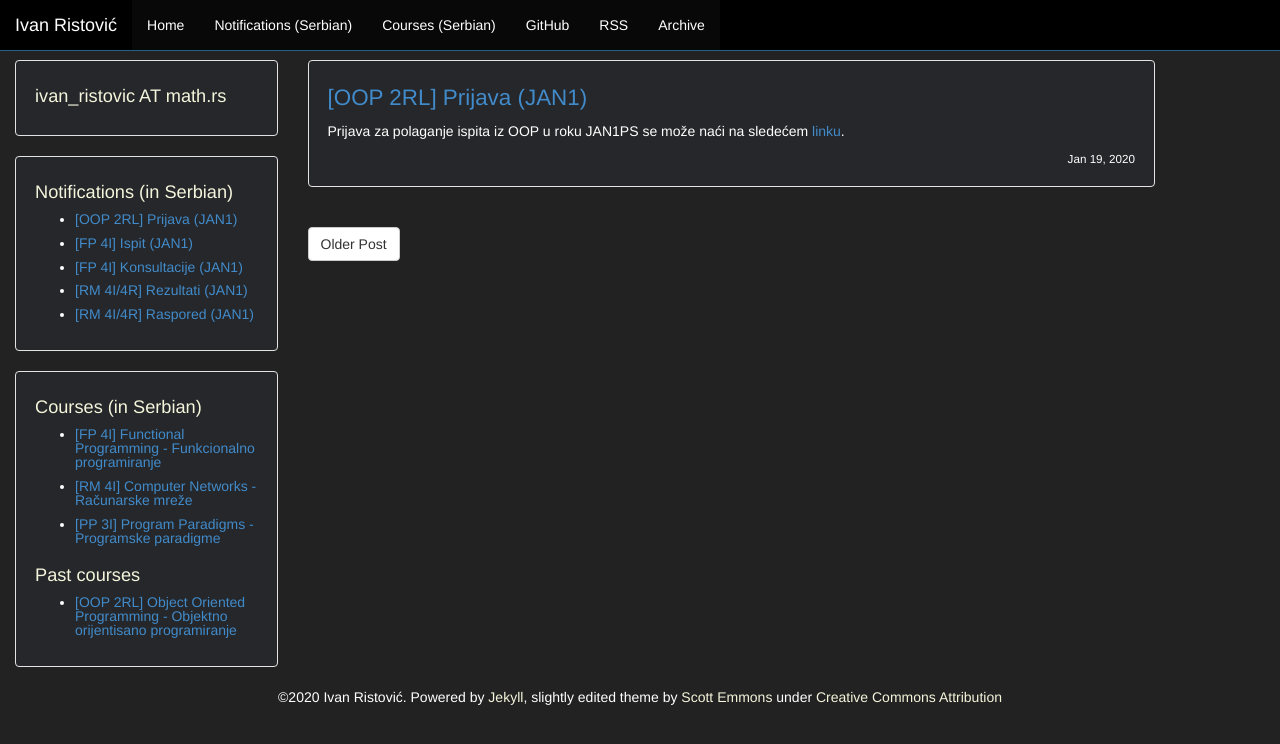
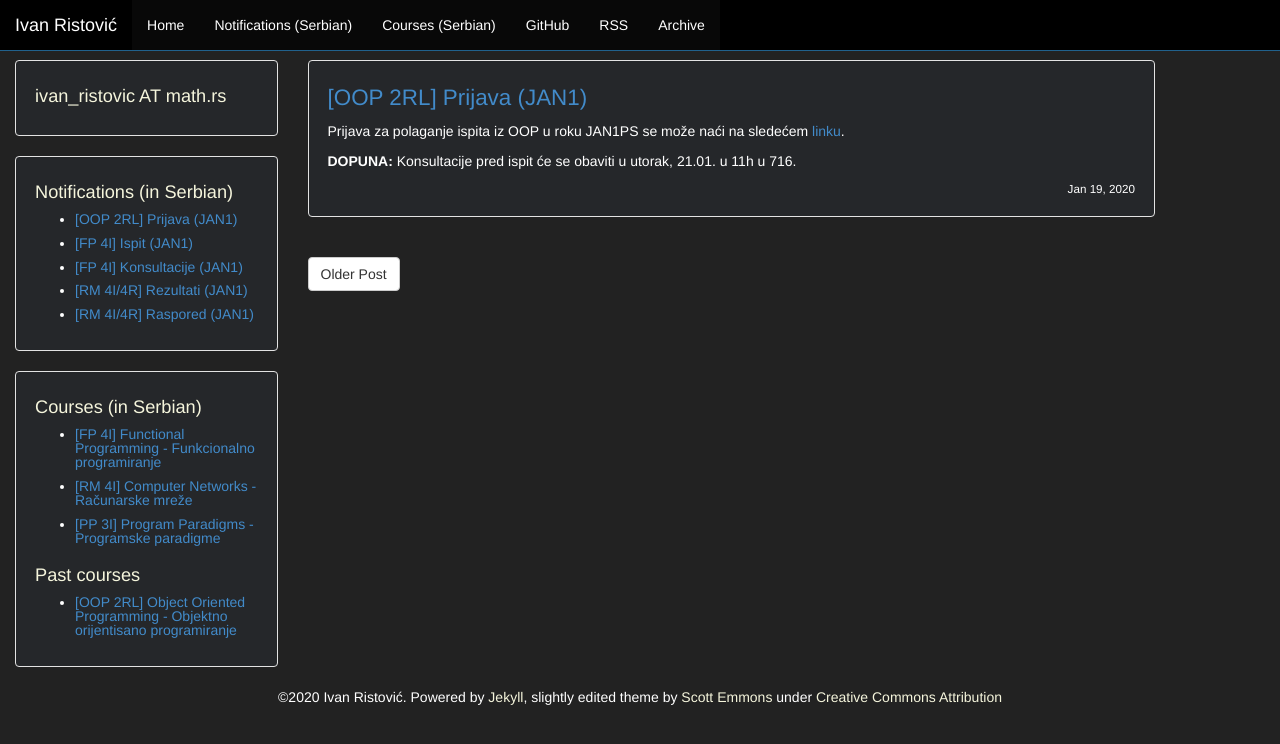
Before and after one commit to ivan-ristovic/ivan-ristovic.github.io, a Jekyll site: the page built from _posts/2019_2020/2020-01-19-oop-apply.md, in a window 1280 px wide. Shown: the top 744 px of the page. Built offline with Jekyll 4.4.1, drawn with Linux system fonts in a browser that asks for light colours.

Commit message:
[OOP] Consult

```diff
--- a/_posts/2019_2020/2020-01-19-oop-apply.md
+++ b/_posts/2019_2020/2020-01-19-oop-apply.md
@@ -8,3 +8,5 @@ comments: false
 
 Prijava za polaganje ispita iz OOP u roku JAN1PS se može naći na sledećem
 [linku](https://matfoop.github.io/OOP/pismeni-ispiti/info/){:target="_blank"}.
+
+**DOPUNA:** Konsultacije pred ispit će se obaviti u utorak, 21.01. u 11h u 716.
```
